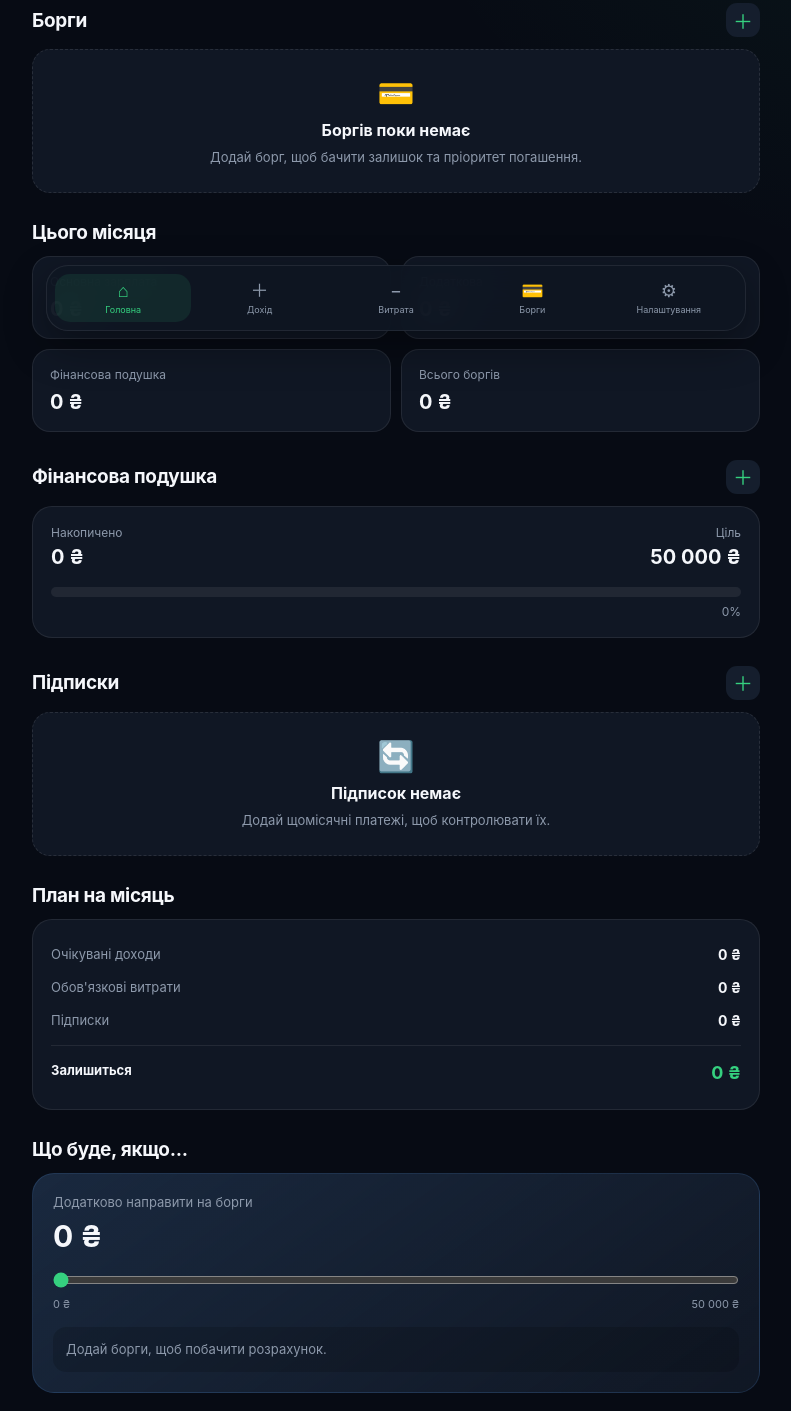
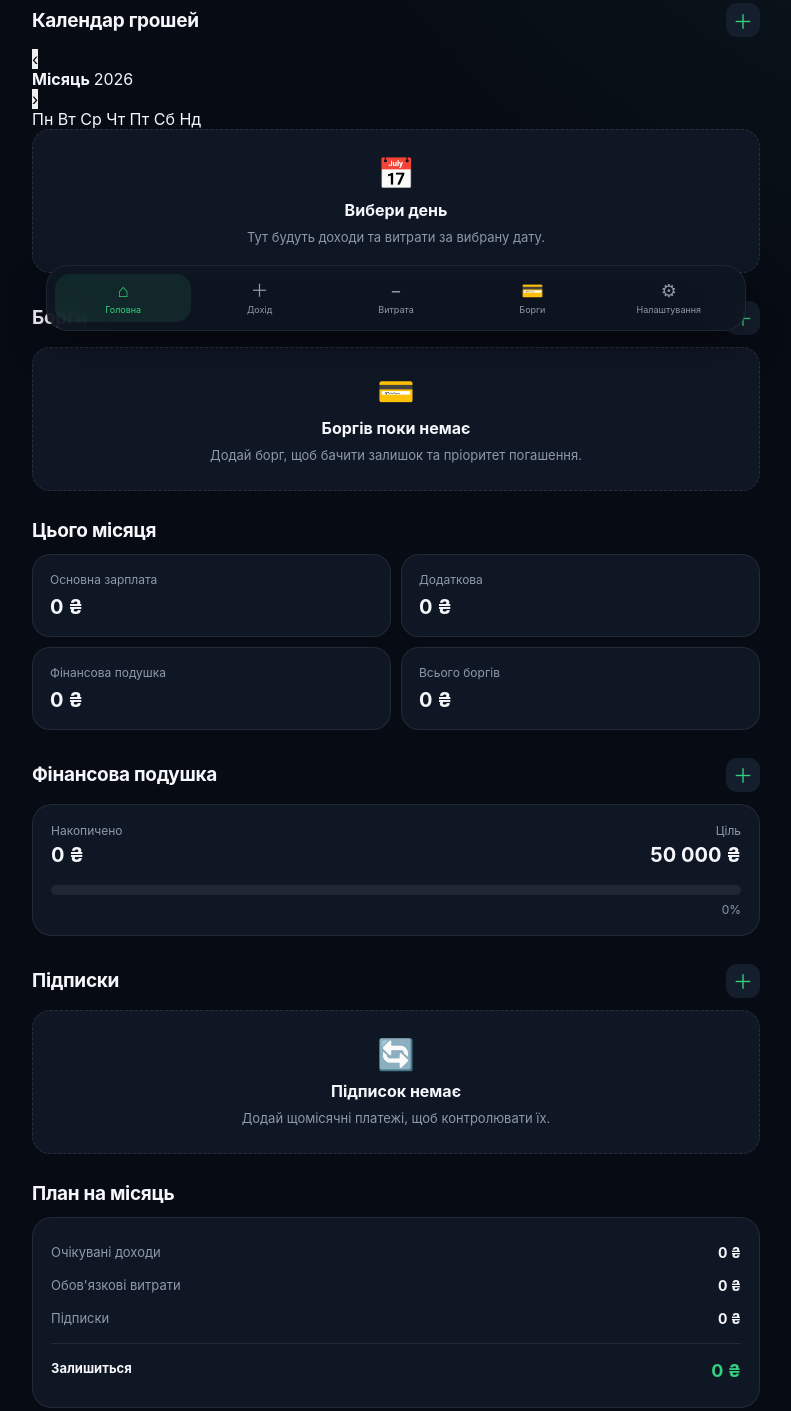
Before and after one commit to Owenor210/Oblik1, a plain HTML site: page index.html in a window 1280 px wide. Shown: the part 457-1868 px from the top of the page, without its empty margins (244-1035 px from the left). Drawn offline with Linux system fonts and the light colour scheme.

Commit message:
Update index.html

```diff
--- a/index.html
+++ b/index.html
@@ -5,8 +5,10 @@
   <meta name="viewport" content="width=device-width, initial-scale=1.0">
   <meta name="theme-color" content="#080d18">
   <meta name="description" content="Oblik1 — особистий фінансовий менеджер">
+
   <link rel="manifest" href="/Oblik1/manifest.json">
   <link rel="stylesheet" href="/Oblik1/css/style.css">
+
   <title>Oblik1 — Мої фінанси</title>
 </head>
 
@@ -26,12 +28,20 @@
     </button>
   </header>
 
-    <!-- MAIN BALANCE -->
+
+  <!-- BALANCE -->
   <section class="hero-card">
-      <div class="hero-label">Доступно зараз</div>
-      <div class="hero-balance" id="availableBalance">0 ₴</div>
+
+    <div class="hero-label">
+      Доступно зараз
+    </div>
+
+    <div class="hero-balance" id="availableBalance">
+      0 ₴
+    </div>
 
     <div class="hero-row">
+
       <div>
         <span>Доходи</span>
         <strong id="monthIncome">0 ₴</strong>
@@ -41,8 +51,11 @@
         <span>Витрати</span>
         <strong id="monthExpenses">0 ₴</strong>
       </div>
+
     </div>
+
   </section>
+
 
   <!-- QUICK ACTIONS -->
   <section class="quick-actions">
@@ -69,148 +82,384 @@
 
   </section>
 
+
+  <!-- CALENDAR -->
+  <section class="section">
+
+    <div class="section-title">
+      <h2>Календар грошей</h2>
+
+      <button onclick="openModal('income')">
+        ＋
+      </button>
+    </div>
+
+
+    <div class="calendar-card">
+
+      <div class="calendar-header">
+
+        <button onclick="changeMonth(-1)">
+          ‹
+        </button>
+
+        <div class="calendar-title">
+          <strong id="calendarMonth">
+            Місяць
+          </strong>
+
+          <span id="calendarYear">
+            2026
+          </span>
+        </div>
+
+        <button onclick="changeMonth(1)">
+          ›
+        </button>
+
+      </div>
+
+
+      <div class="calendar-weekdays">
+
+        <span>Пн</span>
+        <span>Вт</span>
+        <span>Ср</span>
+        <span>Чт</span>
+        <span>Пт</span>
+        <span>Сб</span>
+        <span>Нд</span>
+
+      </div>
+
+
+      <div
+        id="calendarDays"
+        class="calendar-days"
+      ></div>
+
+    </div>
+
+
+    <!-- SELECTED DAY -->
+    <div
+      id="selectedDayInfo"
+      class="day-info-card"
+    >
+
+      <div class="empty-card">
+
+        <div>📅</div>
+
+        <strong>
+          Вибери день
+        </strong>
+
+        <span>
+          Тут будуть доходи та витрати за вибрану дату.
+        </span>
+
+      </div>
+
+    </div>
+
+  </section>
+
+
   <!-- DEBTS -->
   <section class="section">
 
     <div class="section-title">
+
       <h2>Борги</h2>
-        <button onclick="openModal('debt')">＋</button>
+
+      <button onclick="openModal('debt')">
+        ＋
+      </button>
+
     </div>
 
-      <div id="debtsList" class="cards-list">
+    <div
+      id="debtsList"
+      class="cards-list"
+    >
+
       <div class="empty-card">
+
         <div>💳</div>
-          <strong>Боргів поки немає</strong>
-          <span>Додай борг, щоб бачити залишок та пріоритет погашення.</span>
+
+        <strong>
+          Боргів поки немає
+        </strong>
+
+        <span>
+          Додай борг, щоб бачити залишок
+          та пріоритет погашення.
+        </span>
+
       </div>
+
     </div>
 
   </section>
 
-    <!-- FINANCE STATS -->
+
+  <!-- STATISTICS -->
   <section class="section">
 
     <div class="section-title">
       <h2>Цього місяця</h2>
     </div>
 
+
     <div class="stats-grid">
 
       <div class="stat-card">
-          <span>Основна зарплата</span>
-          <strong id="mainSalary">0 ₴</strong>
+
+        <span>
+          Основна зарплата
+        </span>
+
+        <strong id="mainSalary">
+          0 ₴
+        </strong>
+
       </div>
 
+
       <div class="stat-card">
-          <span>Додаткова</span>
-          <strong id="extraSalary">0 ₴</strong>
+
+        <span>
+          Додаткова
+        </span>
+
+        <strong id="extraSalary">
+          0 ₴
+        </strong>
+
       </div>
 
+
       <div class="stat-card">
-          <span>Фінансова подушка</span>
-          <strong id="emergencyFund">0 ₴</strong>
+
+        <span>
+          Фінансова подушка
+        </span>
+
+        <strong id="emergencyFund">
+          0 ₴
+        </strong>
+
       </div>
 
+
       <div class="stat-card">
-          <span>Всього боргів</span>
-          <strong id="totalDebt">0 ₴</strong>
+
+        <span>
+          Всього боргів
+        </span>
+
+        <strong id="totalDebt">
+          0 ₴
+        </strong>
+
       </div>
 
     </div>
 
   </section>
 
+
   <!-- EMERGENCY FUND -->
   <section class="section">
 
     <div class="section-title">
-        <h2>Фінансова подушка</h2>
-        <button onclick="openModal('fund')">＋</button>
+
+      <h2>
+        Фінансова подушка
+      </h2>
+
+      <button onclick="openModal('fund')">
+        ＋
+      </button>
+
     </div>
+
 
     <div class="fund-card">
 
       <div class="fund-top">
+
         <div>
-            <span>Накопичено</span>
-            <strong id="fundAmount">0 ₴</strong>
-          </div>
 
-          <div class="fund-target">
-            <span>Ціль</span>
-            <strong id="fundTarget">0 ₴</strong>
-          </div>
-        </div>
+          <span>
+            Накопичено
+          </span>
 
-        <div class="progress">
-          <div id="fundProgress"></div>
-        </div>
-
-        <div class="fund-percent" id="fundPercent">0%</div>
+          <strong id="fundAmount">
+            0 ₴
+          </strong>
 
         </div>
 
-    </section>
 
-    <!-- SUBSCRIPTIONS -->
-    <section class="section">
+        <div class="fund-target">
 
-      <div class="section-title">
-        <h2>Підписки</h2>
-        <button onclick="openModal('subscription')">＋</button>
+          <span>
+            Ціль
+          </span>
+
+          <strong id="fundTarget">
+            0 ₴
+          </strong>
+
         </div>
 
-      <div id="subscriptionsList" class="cards-list">
-        <div class="empty-card">
-          <div>🔄</div>
-          <strong>Підписок немає</strong>
-          <span>Додай щомісячні платежі, щоб контролювати їх.</span>
-        </div>
       </div>
 
-    </section>
 
-    <!-- MONTH PLAN -->
-    <section class="section">
+      <div class="progress">
 
-      <div class="section-title">
-        <h2>План на місяць</h2>
+        <div id="fundProgress"></div>
+
       </div>
 
-      <div class="plan-card">
 
-        <div class="plan-row">
-          <span>Очікувані доходи</span>
-          <strong id="planIncome">0 ₴</strong>
-        </div>
-
-        <div class="plan-row">
-          <span>Обов'язкові витрати</span>
-          <strong id="planExpenses">0 ₴</strong>
-        </div>
-
-        <div class="plan-row">
-          <span>Підписки</span>
-          <strong id="planSubs">0 ₴</strong>
-        </div>
-
-        <div class="plan-divider"></div>
-
-        <div class="plan-row total">
-          <span>Залишиться</span>
-          <strong id="planRemaining">0 ₴</strong>
+      <div
+        class="fund-percent"
+        id="fundPercent"
+      >
+        0%
       </div>
 
     </div>
 
   </section>
 
-    <!-- WHAT IF -->
+
+  <!-- SUBSCRIPTIONS -->
   <section class="section">
 
     <div class="section-title">
-        <h2>Що буде, якщо...</h2>
+
+      <h2>
+        Підписки
+      </h2>
+
+      <button onclick="openModal('subscription')">
+        ＋
+      </button>
+
     </div>
+
+
+    <div
+      id="subscriptionsList"
+      class="cards-list"
+    >
+
+      <div class="empty-card">
+
+        <div>🔄</div>
+
+        <strong>
+          Підписок немає
+        </strong>
+
+        <span>
+          Додай щомісячні платежі,
+          щоб контролювати їх.
+        </span>
+
+      </div>
+
+    </div>
+
+  </section>
+
+
+  <!-- MONTH PLAN -->
+  <section class="section">
+
+    <div class="section-title">
+      <h2>
+        План на місяць
+      </h2>
+    </div>
+
+
+    <div class="plan-card">
+
+      <div class="plan-row">
+
+        <span>
+          Очікувані доходи
+        </span>
+
+        <strong id="planIncome">
+          0 ₴
+        </strong>
+
+      </div>
+
+
+      <div class="plan-row">
+
+        <span>
+          Обов'язкові витрати
+        </span>
+
+        <strong id="planExpenses">
+          0 ₴
+        </strong>
+
+      </div>
+
+
+      <div class="plan-row">
+
+        <span>
+          Підписки
+        </span>
+
+        <strong id="planSubs">
+          0 ₴
+        </strong>
+
+      </div>
+
+
+      <div class="plan-divider"></div>
+
+
+      <div class="plan-row total">
+
+        <span>
+          Залишиться
+        </span>
+
+        <strong id="planRemaining">
+          0 ₴
+        </strong>
+
+      </div>
+
+    </div>
+
+  </section>
+
+
+  <!-- SIMULATOR -->
+  <section class="section">
+
+    <div class="section-title">
+
+      <h2>
+        Що буде, якщо...
+      </h2>
+
+    </div>
+
 
     <div class="simulator-card">
 
@@ -218,9 +467,15 @@
         Додатково направити на борги
       </div>
 
+
       <div class="simulator-value">
-          <strong id="simulatorValue">0 ₴</strong>
+
+        <strong id="simulatorValue">
+          0 ₴
+        </strong>
+
       </div>
+
 
       <input
         type="range"
@@ -232,97 +487,188 @@
         oninput="updateSimulator()"
       >
 
+
       <div class="range-labels">
+
         <span>0 ₴</span>
         <span>50 000 ₴</span>
+
       </div>
 
-        <div id="simulatorResult" class="simulator-result">
-          Додай борги, щоб побачити розрахунок.
+
+      <div
+        id="simulatorResult"
+        class="simulator-result"
+      >
+        Додай борги,
+        щоб побачити розрахунок.
       </div>
 
     </div>
 
   </section>
 
-    <!-- EXTRA SALARY -->
+
+  <!-- EXTRA WORK -->
   <section class="section">
 
     <div class="section-title">
-        <h2>Додатковий заробіток</h2>
-        <button onclick="openModal('work')">✏️</button>
+
+      <h2>
+        Додатковий заробіток
+      </h2>
+
+      <button onclick="openModal('work')">
+        ✏️
+      </button>
+
     </div>
+
 
     <div class="work-card">
 
       <div class="work-number">
-          <strong id="workDays">0</strong>
-          <span>днів</span>
+
+        <strong id="workDays">
+          0
+        </strong>
+
+        <span>
+          днів
+        </span>
+
       </div>
 
+
       <div class="work-info">
-          <span>Оплата за день</span>
-          <strong id="workRate">1 000 ₴</strong>
+
+        <span>
+          Оплата за день
+        </span>
+
+        <strong id="workRate">
+          1 000 ₴
+        </strong>
+
       </div>
 
+
       <div class="work-total">
-          <span>Разом</span>
-          <strong id="workTotal">0 ₴</strong>
+
+        <span>
+          Разом
+        </span>
+
+        <strong id="workTotal">
+          0 ₴
+        </strong>
+
       </div>
 
     </div>
 
   </section>
 
-  </main>
+</div>
+
 
 <!-- BOTTOM NAV -->
 <nav class="bottom-nav">
 
-    <button class="active" onclick="scrollToTop()">
+  <button
+    class="active"
+    onclick="scrollToTop()"
+  >
     <span>⌂</span>
     <small>Головна</small>
   </button>
 
+
   <button onclick="openModal('income')">
+
     <span>＋</span>
-      <small>Дохід</small>
+
+    <small>
+      Дохід
+    </small>
+
   </button>
 
+
   <button onclick="openModal('expense')">
+
     <span>−</span>
-      <small>Витрата</small>
+
+    <small>
+      Витрата
+    </small>
+
   </button>
 
+
   <button onclick="openModal('debt')">
+
     <span>💳</span>
-      <small>Борги</small>
+
+    <small>
+      Борги
+    </small>
+
   </button>
 
+
   <button onclick="openModal('settings')">
+
     <span>⚙</span>
-      <small>Налаштування</small>
+
+    <small>
+      Налаштування
+    </small>
+
   </button>
 
 </nav>
 
+
 <!-- MODAL -->
-  <div id="modal" class="modal">
+<div
+  id="modal"
+  class="modal"
+>
 
-    <div class="modal-backdrop" onclick="closeModal()"></div>
+  <div
+    class="modal-backdrop"
+    onclick="closeModal()"
+  ></div>
+
 
   <div class="modal-sheet">
 
     <div class="modal-header">
-        <h2 id="modalTitle">Додати</h2>
-        <button onclick="closeModal()">✕</button>
+
+      <h2 id="modalTitle">
+        Додати
+      </h2>
+
+      <button onclick="closeModal()">
+        ✕
+      </button>
+
     </div>
 
-      <form id="modalForm" onsubmit="submitModal(event)">
+
+    <form
+      id="modalForm"
+      onsubmit="submitModal(event)"
+    >
 
       <div id="modalFields"></div>
 
-        <button class="primary-btn" type="submit">
+
+      <button
+        class="primary-btn"
+        type="submit"
+      >
         Зберегти
       </button>
 
@@ -332,6 +678,7 @@
 
 </div>
 
+
 <script src="/Oblik1/js/app.js"></script>
 
 </body>
```
Lines whose indentation alone changed are shown as unchanged.
